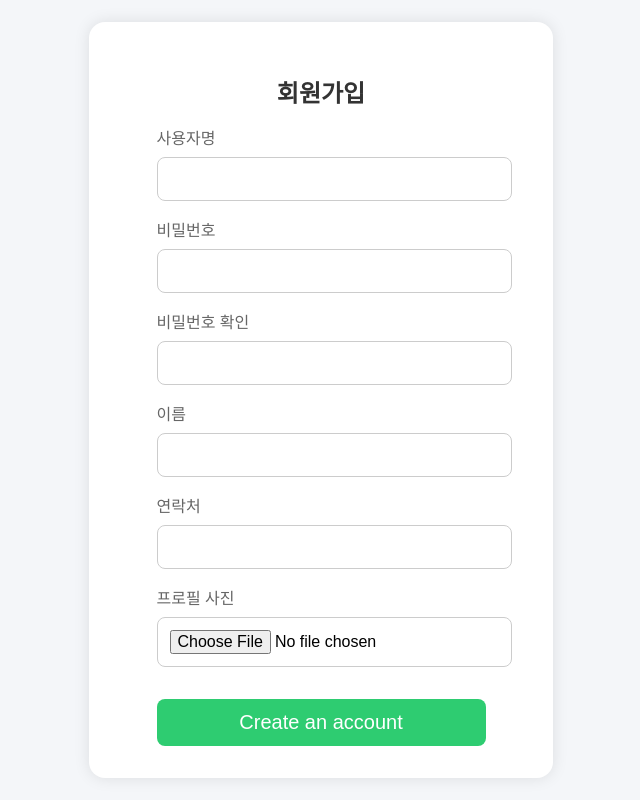
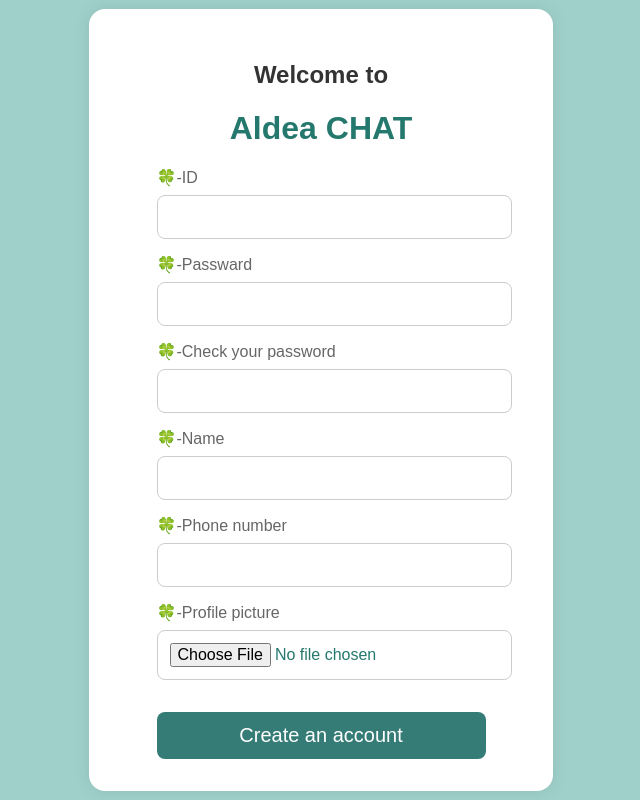
Before and after one commit to kang-beep/collaboration_tool_project, a Django app: template django_websocket_chatting/accounts/templates/accounts/signup.html in a window 1280 px wide. Shown: the whole page, without its empty margins (319-959 px from the left). Run offline with Django 4.2, Linux system fonts and the light colour scheme; the template is opened without the code that fills it, so the values that code supplies are empty.

Commit message:
STYLE: login, signup, hello, teams_list 코드 추가

```diff
--- a/django_websocket_chatting/accounts/templates/accounts/signup.html
+++ b/django_websocket_chatting/accounts/templates/accounts/signup.html
@@ -14,6 +14,8 @@
             font-family: Arial, sans-serif;
             background: #F4F6F9;
             padding: 0;
+            background-color: #9fd1ca;
+
         }
         .signup-container {
             background: white;
@@ -27,6 +29,7 @@
             flex-direction: column;
             justify-content: center;
             align-items: center;
+
         }
         .signup-container h2 {
             margin-bottom: 1rem;
@@ -56,46 +59,54 @@
             padding: 0.75rem;
             border: none;
             border-radius: 0.5rem;
-            background: #2ecc71;
+            background: #357C76;
             color: white;
             font-size: 1.25rem;
             cursor: pointer;
             text-decoration: none;
             display: inline-block;
             margin-top: 1rem;
+
         }
         .signup-button:hover {
             background: #27ae60;
+        }
+        .head {
+            color:rgb(36, 120, 109);;
+            text-align: center;
+
         }
     </style>
 </head>
 <body>
     <div class="signup-container">
-        <h2>회원가입</h2>
+        <div class="head">
+          <h2>Welcome to</h2><h1>Aldea CHAT</h1>
+        <div>
         <form method="post" enctype="multipart/form-data" action="{% url 'accounts:signup' %}">
             {% csrf_token %}
             <div class="input-group">
-                <label for="id_username">사용자명</label>
+                <label for="id_username">🍀-ID</label>
                 <input type="text" id="id_username" name="username" required>
             </div>
             <div class="input-group">
-                <label for="id_password">비밀번호</label>
+                <label for="id_password">🍀-Passward</label>
                 <input type="password" id="id_password" name="password" required>
             </div>
             <div class="input-group">
-                <label for="id_password2">비밀번호 확인</label>
+                <label for="id_password2">🍀-Check your password</label>
                 <input type="password" id="id_password2" name="password2" required>
             </div>
             <div class="input-group">
-                <label for="id_name">이름</label>
+                <label for="id_name">🍀-Name</label>
                 <input type="text" id="id_name" name="name" required>
             </div>
             <div class="input-group">
-                <label for="id_contact">연락처</label>
+                <label for="id_contact">🍀-Phone number</label>
                 <input type="text" id="id_contact" name="contact" required>
             </div>
             <div class="input-group">
-                <label for="id_profile_picture">프로필 사진</label>
+                <label for="id_profile_picture">🍀-Profile picture</label>
                 <input type="file" id="id_profile_picture" name="profile_picture">
             </div>
             <button type="submit" class="signup-button">Create an account</button>
```
Also changed, not shown: django_websocket_chatting/accounts/templates/accounts/login.html (+13 -6 lines), django_websocket_chatting/home/templates/front/hello.html (+19 -10 lines), django_websocket_chatting/teams/templates/team/teams_list.html (+7 -1 lines).
